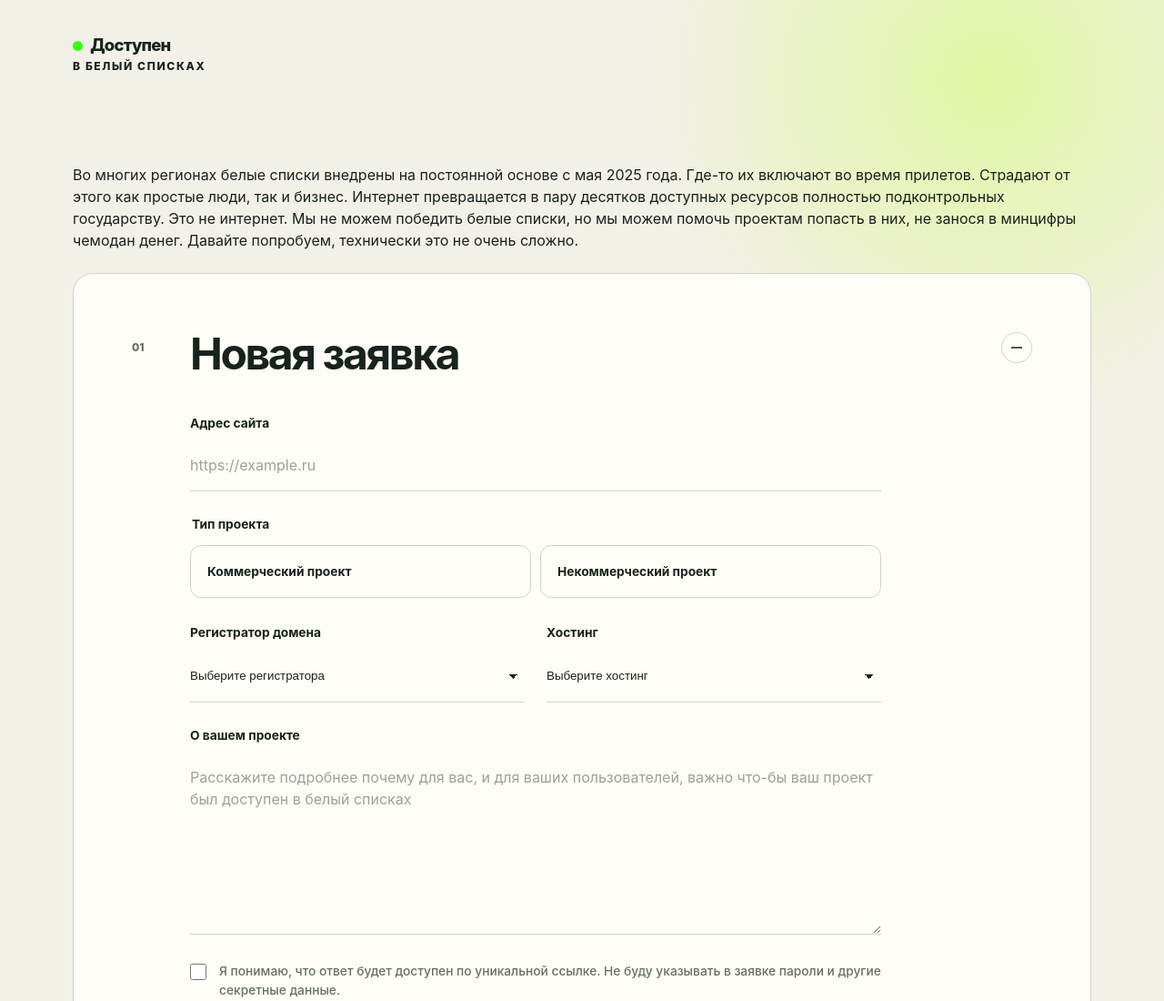
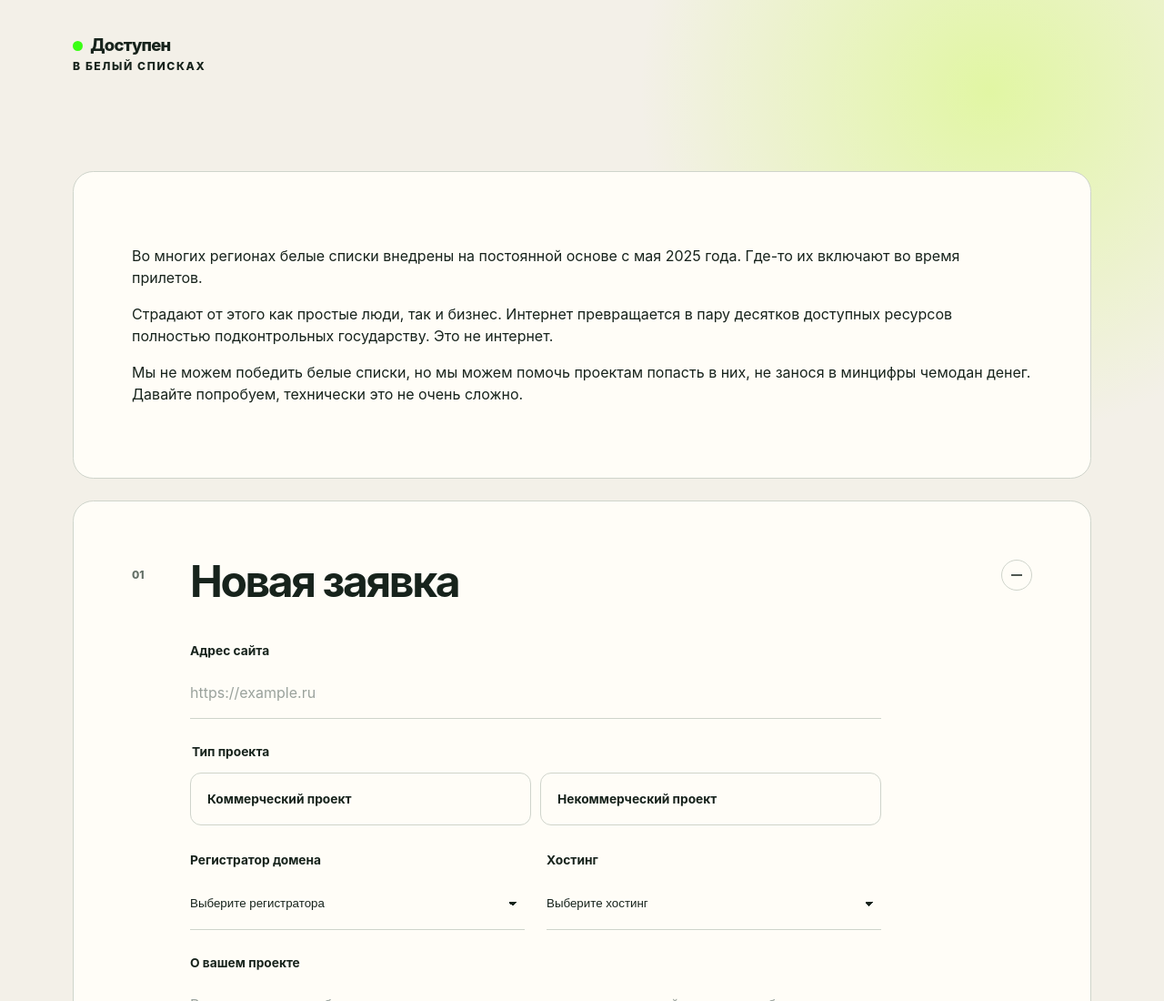
Before and after one commit to SamuelBackett/dostupen, a plain HTML site: page index.html in a window 1280 px wide. Shown: the top 1100 px of the page at 91% size. Drawn offline with Linux system fonts and the light colour scheme.

Commit message:
change text

```diff
--- a/index.html
+++ b/index.html
@@ -23,9 +23,13 @@
           <p class="eyebrow">В Белый списках</p>
         </div>
       </header>
-      <div>
-        <p>Во многих регионах белые списки внедрены на постоянной основе с мая 2025 года. Где-то их включают во время прилетов. Страдают от этого как простые люди, так и бизнес. Интернет превращается в пару десятков доступных ресурсов полностью подконтрольных государству. Это не интернет. Мы не можем победить белые списки, но мы можем помочь проектам попасть в них, не занося в минцифры чемодан денег. Давайте попробуем, технически это не очень сложно.</p>
-      </div>
+      <section class="card" id="request-section" aria-labelledby="request-title">
+        <div>
+          <p>Во многих регионах белые списки внедрены на постоянной основе с мая 2025 года. Где-то их включают во время прилетов.
+          <p>Страдают от этого как простые люди, так и бизнес. Интернет превращается в пару десятков доступных ресурсов полностью подконтрольных государству. Это не интернет. </p>
+          <p>Мы не можем победить белые списки, но мы можем помочь проектам попасть в них, не занося в минцифры чемодан денег. Давайте попробуем, технически это не очень сложно.</p>
+        </div>
+      </section>
 
       <section class="card" id="request-section" aria-labelledby="request-title">
         <button
```
